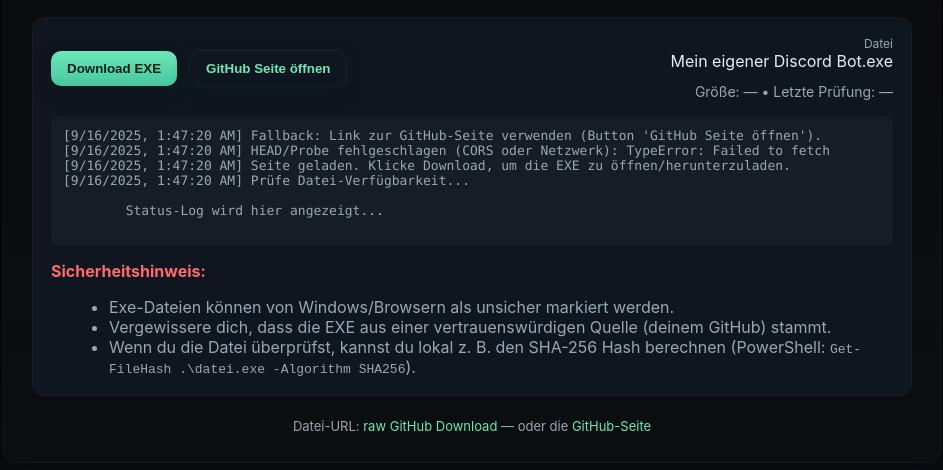
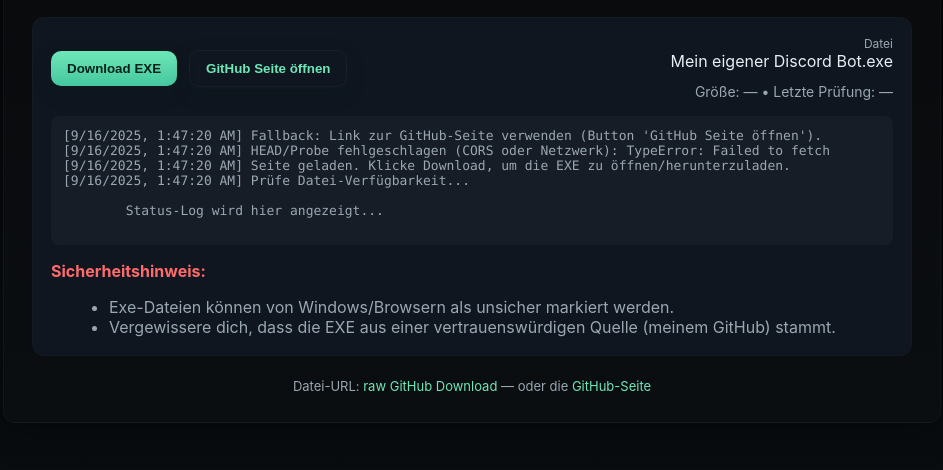
Before and after one commit to MarlonGamer6777/discord-bots, a plain HTML site: page index.html in a window 1280 px wide. Shown: the part 158-628 px from the top of the page, without its empty margins (168-1111 px from the left). Drawn offline with Linux system fonts and the light colour scheme; no server answers.

Commit message:
Update index.html

```diff
--- a/index.html
+++ b/index.html
@@ -69,9 +69,8 @@
         <p class="warn">Sicherheitshinweis:</p>
         <ul style="color:var(--muted);margin:6px 0 0 18px">
           <li>Exe-Dateien können von Windows/Browsern als unsicher markiert werden.</li>
-          <li>Vergewissere dich, dass die EXE aus einer vertrauenswürdigen Quelle (deinem GitHub) stammt.</li>
-          <li>Wenn du die Datei überprüfst, kannst du lokal z. B. den SHA-256 Hash berechnen (PowerShell: <code>Get-FileHash .\datei.exe -Algorithm SHA256</code>).</li>
-        </ul>
+          <li>Vergewissere dich, dass die EXE aus einer vertrauenswürdigen Quelle (meinem GitHub) stammt.</li>
+          </ul>
       </div>
     </section>
 
```
